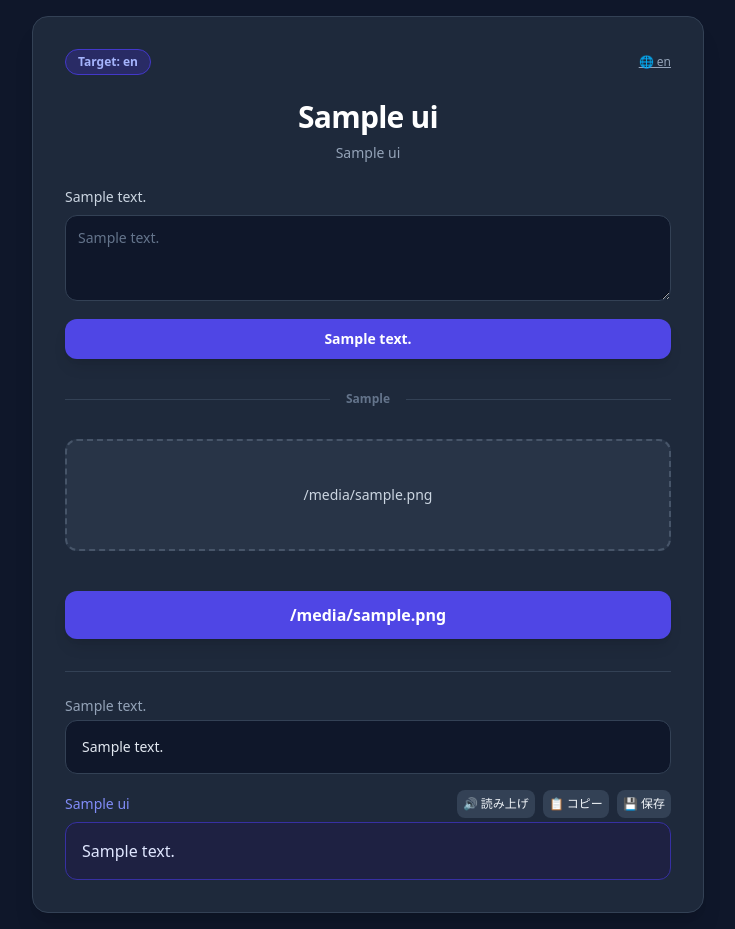
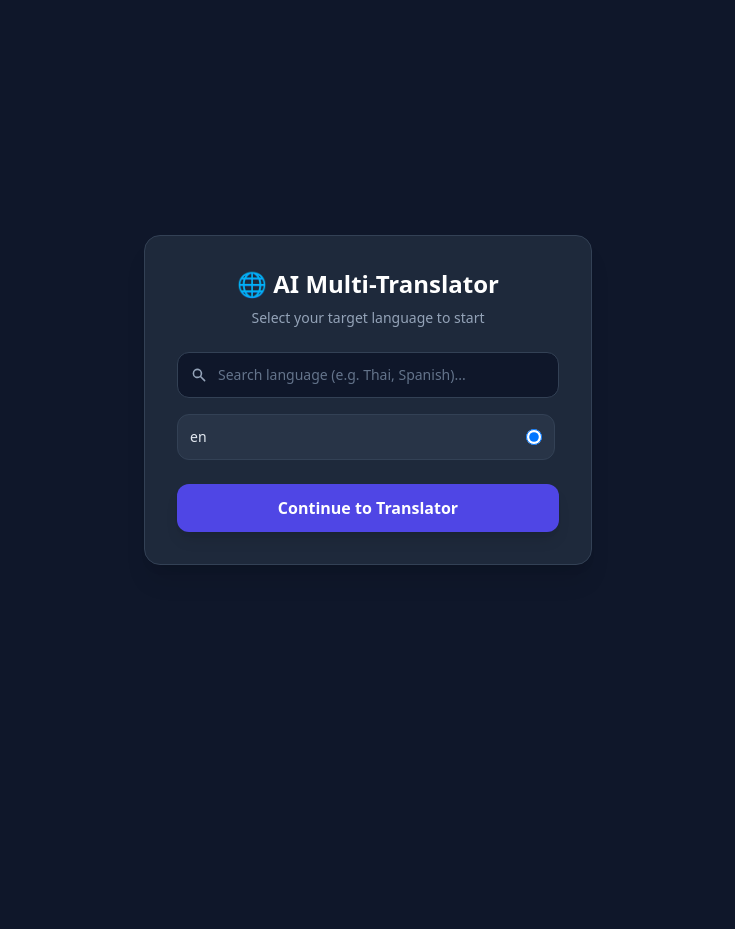
Before and after one commit to cfti1250155-source/flask-image-translator, a Flask app: template templates/select_language.html in a window 1280 px wide. Shown: the whole page, without its empty margins (272-1007 px from the left). After the commit the page ends 565 px from the top, so only its background shows below. Run offline with Flask 3, Linux system fonts and the light colour scheme; the template is opened without the code that fills it: most values are stand-ins (such as "Sample title", 1, 10 or a date in 2020); some libraries are stand-ins or nearby versions.

Commit message:
Add search icon to language input

```diff
--- a/templates/select_language.html
+++ b/templates/select_language.html
@@ -1,144 +1,62 @@
 <!DOCTYPE html>
-<html lang="ja">
+<html lang="en">
 <head>
     <meta charset="UTF-8">
     <meta name="viewport" content="width=device-width, initial-scale=1.0">
-    <title>{{ ui.title }}</title>
+    <title>Select Target Language</title>
     <script src="https://cdn.tailwindcss.com"></script>
 </head>
 <body class="bg-slate-900 text-slate-100 min-h-screen flex items-center justify-center p-4">
 
-    <div class="max-w-2xl w-full bg-slate-800 rounded-2xl shadow-xl border border-slate-700 p-6 md:p-8">
+    <div class="max-w-md w-full bg-slate-800 rounded-2xl shadow-xl border border-slate-700 p-6 md:p-8 text-center">
 
-        <!-- ヘッダー & 言語変更ボタン -->
-        <div class="flex justify-between items-center mb-6">
-            <span class="bg-indigo-900/60 text-indigo-300 text-xs font-semibold px-3 py-1 rounded-full border border-indigo-700">
-                Target: {{ target_lang }}
-            </span>
-            <a href="/select-language" class="text-xs text-slate-400 hover:text-white underline">
-                🌐 {{ ui.change_lang }}
-            </a>
+        <h1 class="text-2xl font-bold text-white mb-2">🌐 AI Multi-Translator</h1>
+        <p class="text-slate-400 text-sm mb-6">Select your target language to start</p>
+
+        <!-- リアルタイム検索バー (虫眼鏡アイコン付き) -->
+        <div class="relative mb-4">
+            <div class="absolute inset-y-0 left-0 pl-3.5 flex items-center pointer-events-none text-slate-400">
+                <svg class="w-4 h-4 fill-current" viewBox="0 0 20 20">
+                    <path fill-rule="evenodd" d="M8 4a4 4 0 100 8 4 4 0 000-8zM2 8a6 6 0 1110.89 3.476l4.817 4.817a1 1 0 01-1.414 1.414l-4.816-4.816A6 6 0 012 8z" clip-rule="evenodd"></path>
+                </svg>
+            </div>
+            <input type="text" id="languageSearch" oninput="filterLanguages()"
+                   placeholder="Search language (e.g. Thai, Spanish)..."
+                   class="w-full pl-10 pr-3 py-3 rounded-xl bg-slate-900 text-slate-100 border border-slate-700 focus:outline-none focus:border-indigo-500 text-sm placeholder-slate-500 transition">
         </div>
 
-        <div class="text-center space-y-2 mb-6">
-            <h1 class="text-3xl font-bold tracking-tight text-white">{{ ui.title }}</h1>
-            <p class="text-slate-400 text-sm">{{ ui.subtitle }}</p>
-        </div>
+        <!-- 言語選択フォーム -->
+        <form action="/set-language" method="POST">
+            <div id="languageList" class="max-h-60 overflow-y-auto space-y-2 mb-6 text-left pr-1">
+                {% for lang in languages %}
+                <label class="lang-item flex items-center justify-between p-3 rounded-xl bg-slate-700/50 hover:bg-slate-700 cursor-pointer border border-slate-700 transition">
+                    <span class="text-sm font-medium text-slate-200">{{ lang }}</span>
+                    <input type="radio" name="target_lang" value="{{ lang }}" class="w-4 h-4 text-indigo-600 focus:ring-indigo-500" {% if loop.first %}checked{% endif %}>
+                </label>
+                {% endfor %}
+            </div>
 
-        <!-- 1. テキスト直接入力フォーム -->
-        <form action="/" method="POST" class="space-y-3 mb-6">
-            <div>
-                <label class="block text-sm font-medium text-slate-300 mb-2">{{ ui.text_input_label }}</label>
-                <textarea name="direct_text" rows="3" class="w-full p-3 rounded-xl bg-slate-900 text-slate-100 border border-slate-700 focus:outline-none focus:border-indigo-500 text-sm placeholder-slate-500" placeholder="{{ ui.text_placeholder }}"></textarea>
-            </div>
-            <button type="submit" class="w-full bg-indigo-600 hover:bg-indigo-500 text-white font-semibold py-2.5 px-4 rounded-xl shadow-lg transition text-sm">
-                {{ ui.btn_text_translate }}
+            <button type="submit" class="w-full bg-indigo-600 hover:bg-indigo-500 text-white font-semibold py-3 px-4 rounded-xl shadow-lg transition">
+                Continue to Translator
             </button>
         </form>
 
-        <div class="relative flex py-2 items-center mb-6">
-            <div class="flex-grow border-t border-slate-700"></div>
-            <span class="flex-shrink mx-4 text-slate-500 text-xs font-semibold">{{ ui.or }}</span>
-            <div class="flex-grow border-t border-slate-700"></div>
-        </div>
-
-        <!-- 2. 画像送信フォーム -->
-        <form action="/" method="POST" enctype="multipart/form-data" class="space-y-4">
-            <div class="flex flex-col items-center justify-center w-full">
-                <label class="flex flex-col items-center justify-center w-full h-28 border-2 border-slate-600 border-dashed rounded-xl cursor-pointer bg-slate-700/50 hover:bg-slate-700 transition">
-                    <div class="flex flex-col items-center justify-center pt-4 pb-4">
-                        <p class="text-sm text-slate-300 font-medium">{{ ui.image_input_label }}</p>
-                    </div>
-                    <input type="file" name="image" accept="image/*" class="hidden" onchange="document.getElementById('file-name').innerText = this.files[0].name">
-                </label>
-                <p id="file-name" class="text-xs text-indigo-400 mt-2 h-4"></p>
-            </div>
-
-            <button type="submit" class="w-full bg-indigo-600 hover:bg-indigo-500 text-white font-semibold py-3 px-4 rounded-xl shadow-lg transition">
-                {{ ui.btn_image_translate }}
-            </button>
-        </form>
-
-        <!-- 結果表示部分 -->
-        {% if ocr_text or translated_text %}
-        <div class="mt-8 space-y-4 pt-6 border-t border-slate-700">
-            {% if ocr_text %}
-            <div>
-                <h2 class="text-sm font-medium text-slate-400 mb-1">{{ ui.target_text_label }}</h2>
-                <div class="p-4 bg-slate-900 rounded-xl border border-slate-700 text-slate-200 text-sm whitespace-pre-wrap">{{ ocr_text }}</div>
-            </div>
-            {% endif %}
-
-            {% if translated_text %}
-            <div>
-                <div class="flex justify-between items-center mb-1">
-                    <h2 class="text-sm font-medium text-indigo-400">{{ ui.result_label }}</h2>
-                    <!-- 便利ツールボタン群（コピー・保存・音声読み上げ） -->
-                    <div class="flex space-x-2">
-                        <button onclick="speakText()" title="音声読み上げ" class="p-1.5 bg-slate-700 hover:bg-slate-600 rounded-lg text-xs transition">
-                            🔊 読み上げ
-                        </button>
-                        <button onclick="copyResult()" title="テキストコピー" class="p-1.5 bg-slate-700 hover:bg-slate-600 rounded-lg text-xs transition">
-                            📋 コピー
-                        </button>
-                        <button onclick="downloadText()" title="ファイル保存" class="p-1.5 bg-slate-700 hover:bg-slate-600 rounded-lg text-xs transition">
-                            💾 保存
-                        </button>
-                    </div>
-                </div>
-                <div id="resultText" class="p-4 bg-indigo-950/50 rounded-xl border border-indigo-800 text-indigo-100 text-base font-medium whitespace-pre-wrap">{{ translated_text }}</div>
-            </div>
-            {% endif %}
-        </div>
-        {% endif %}
-
     </div>
 
-    <!-- JavaScript ツール関数群 -->
     <script>
-        // 1. コピー機能
-        function copyResult() {
-            const text = document.getElementById('resultText').innerText;
-            navigator.clipboard.writeText(text).then(() => {
-                alert('翻訳結果をクリップボードにコピーしました！');
-            });
-        }
+        function filterLanguages() {
+            const input = document.getElementById('languageSearch').value.toLowerCase().trim();
+            const items = document.getElementsByClassName('lang-item');
 
-        // 2. .txt ファイル保存機能
-        function downloadText() {
-            const text = document.getElementById('resultText').innerText;
-            const blob = new Blob([text], { type: 'text/plain;charset=utf-8' });
-            const link = document.createElement('a');
-            link.href = URL.createObjectURL(blob);
-            link.download = 'translation_result.txt';
-            link.click();
-        }
-
-        // 3. 音声読み上げ機能（Text-to-Speech）
-        function speakText() {
-            const text = document.getElementById('resultText').innerText;
-            if ('speechSynthesis' in window) {
-                // 実行中の読み上げがあれば停止
-                window.speechSynthesis.cancel();
-
-                const utterance = new SpeechSynthesisUtterance(text);
-                // セッションの言語に合わせて読み上げ言語を自動調整
-                const targetLang = "{{ target_lang }}";
-
-                const langMap = {
-                    'Japanese': 'ja-JP',
-                    'English': 'en-US',
-                    'Spanish': 'es-ES',
-                    'French': 'fr-FR',
-                    'German': 'de-DE',
-                    'Chinese (Simplified)': 'zh-CN',
-                    'Korean': 'ko-KR'
-                };
-
-                utterance.lang = langMap[targetLang] || 'en-US';
-                window.speechSynthesis.speak(utterance);
-            } else {
-                alert('お使いのブラウザは音声読み上げに対応していません。');
+            for (let i = 0; i < items.length; i++) {
+                const text = items[i].innerText.toLowerCase();
+                if (text.includes(input)) {
+                    items[i].classList.remove('hidden');
+                    items[i].classList.add('flex');
+                } else {
+                    items[i].classList.remove('flex');
+                    items[i].classList.add('hidden');
+                }
             }
         }
     </script>
```
